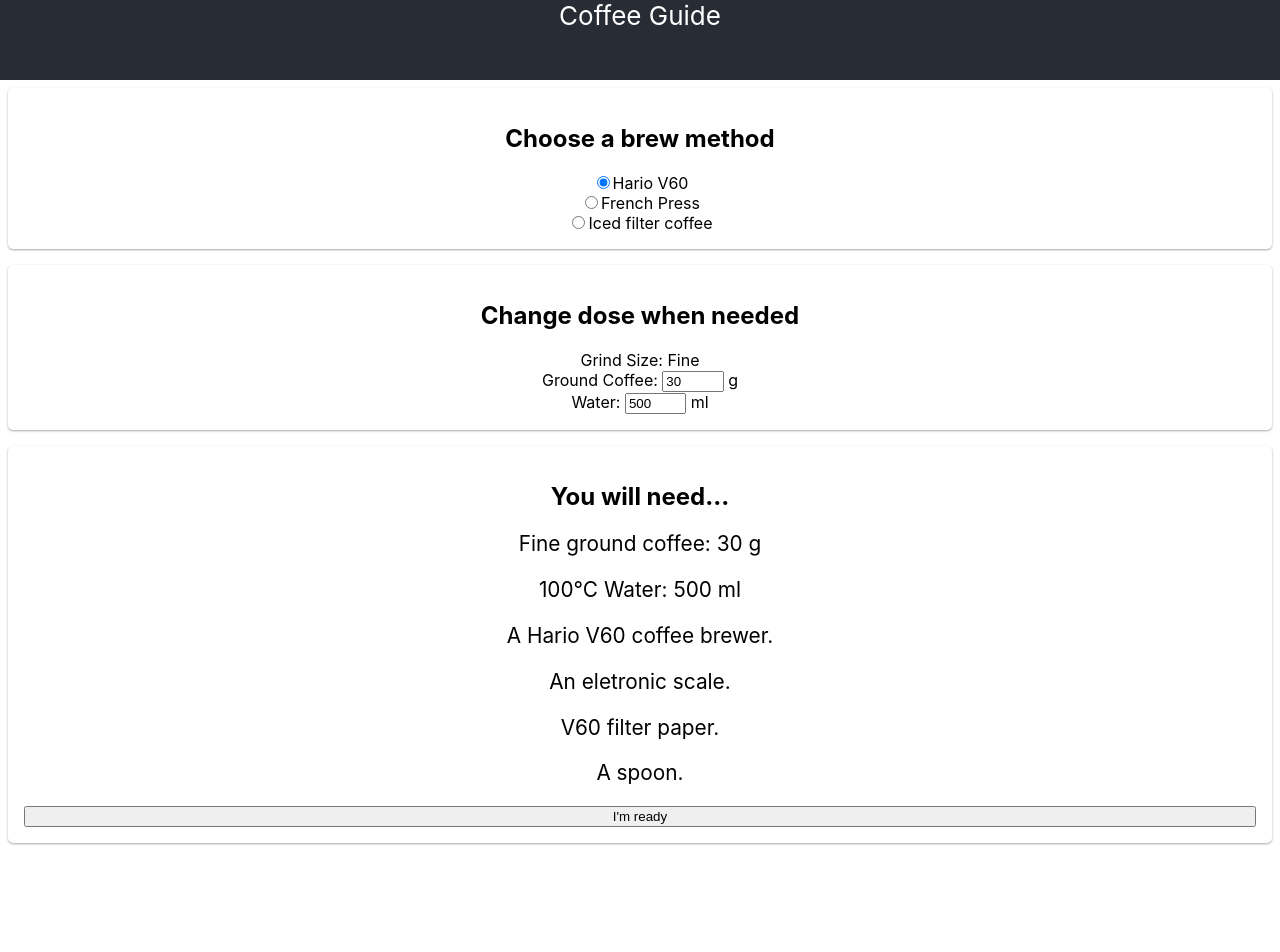
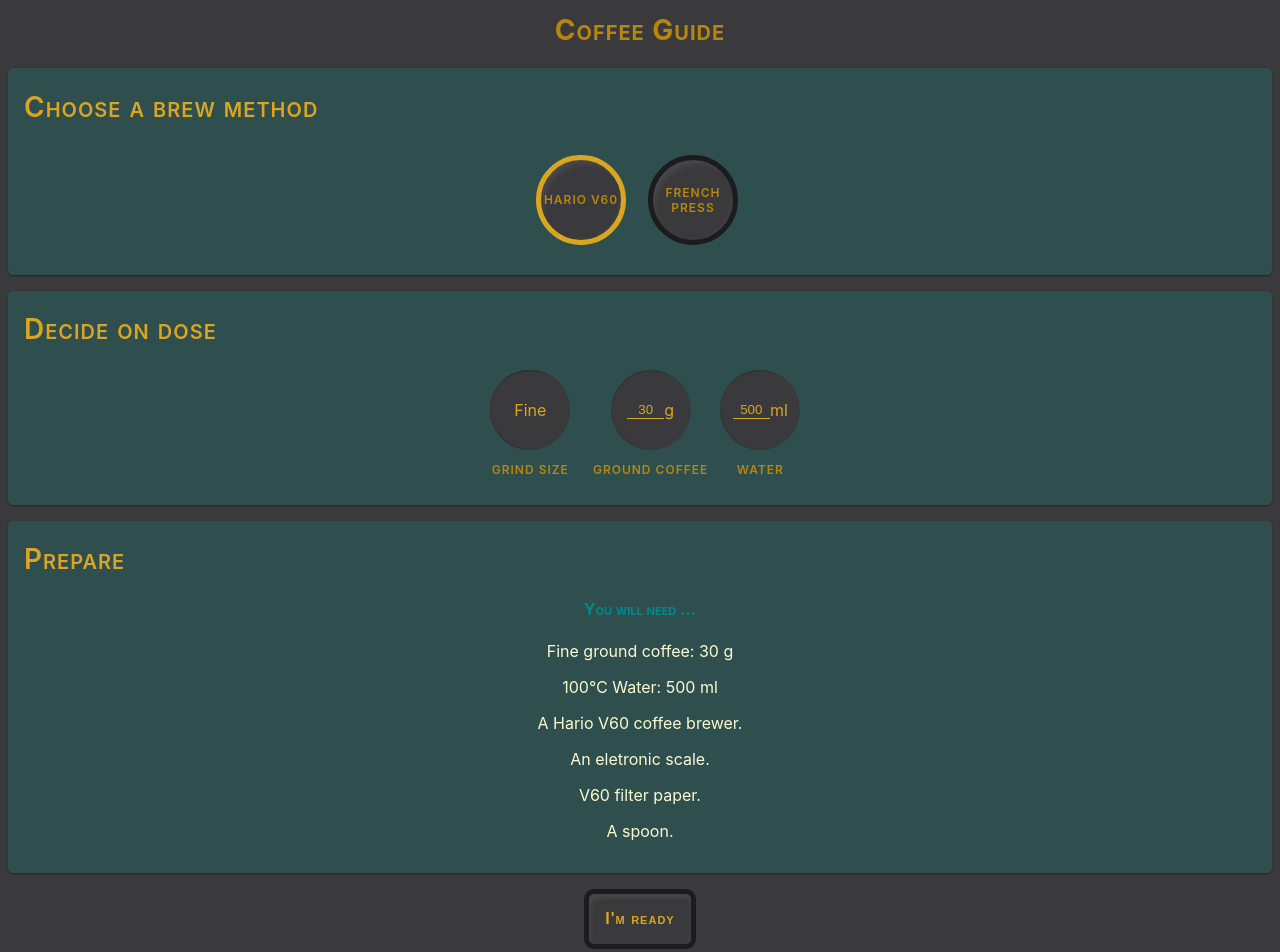
Before and after one commit to mgeorgetw/CoffeeCrush, a React (Create React App) app: page / in a window 1280 px wide. Shown: the top 952 px of the page. Before the commit the page ends 851 px from the top, so only its background shows below. Built offline with nearby package versions, Linux system fonts and the light colour scheme.

Commit message:
First working prototype with styles.

```diff
--- a/public/index.html
+++ b/public/index.html
@@ -7,7 +7,7 @@
     <meta name="theme-color" content="#000000" />
     <meta
       name="description"
-      content="Web site created using create-react-app"
+      content="Your coffee making companion."
     />
     <link rel="apple-touch-icon" href="%PUBLIC_URL%/logo192.png" />
     <!--
@@ -24,7 +24,7 @@
       work correctly both with client-side routing and a non-root public URL.
       Learn how to configure a non-root public URL by running `npm run build`.
     -->
-    <title>React App</title>
+    <title>Coffee Guide</title>
   </head>
   <body>
     <noscript>You need to enable JavaScript to run this app.</noscript>
--- a/src/App.css
+++ b/src/App.css
@@ -1,23 +1,209 @@
+body {
+  background-color: #3a3a3c;
+}
+
 .App {
   text-align: center;
+  color: darkcyan;
 }
 
 .App-header {
-  background-color: #282c34;
-  min-height: 10vh;
   display: flex;
-  flex-direction: column;
   align-items: center;
-  font-size: calc(10px + 2vmin);
-  color: white;
+  justify-content: center;
+  margin: 10px 0;
+  /* background-color: darkgoldenrod; */
+  background-color: inherit;
+  height: 5vh;
+}
+
+.app-title {
+  /* color: #3a3a3c; */
+  font-size: calc(12px + 2vmin);
+  color: darkgoldenrod;
+  font-variant: small-caps;
+  letter-spacing: 1px;
 }
 
 .App-link {
   color: #61dafb;
 }
 
-.topnav {
+.heading {
+  font-size: calc(12px + 2vmin);
+  margin-top: 0.2em;
+  text-align: left;
+  color: goldenrod;
+  font-variant: small-caps;
+  letter-spacing: 1px;
+  font-weight: 600;
+}
+
+.low_key_heading {
+  color: darkcyan;
+  font-variant: small-caps;
+}
+
+.nav_heading {
+  color: antiquewhite;
+  display: inline-block;
+}
+
+/* Radio button tile */
+.radio-btn-group {
   display: flex;
+  flex-wrap: wrap;
+  justify-content: center;
+}
+
+.input-container {
+  position: relative;
+  height: 6rem;
+  width: 6rem;
+  margin: 0.5rem;
+}
+
+.radio-btn {
+  opacity: 0;
+  position: absolute;
+  top: 0;
+  left: 0;
+  height: 100%;
+  width: 100%;
+  margin: 0;
+  cursor: pointer;
+}
+
+.radio-tile {
+  display: flex;
+  flex-direction: column;
+  align-items: center;
+  justify-content: center;
+  width: 5em;
+  height: 5em;
+  border: 5px solid #1c1c1e;
+  border-radius: 60px;
+  transition: transform 300ms ease;
+  background-color: #3a3a3c;
+  box-shadow: inset 5px 7px 5px -3px #48484a, inset -3px -2px 4px -3px #48484a;
+}
+
+/* .icon svg { */
+/*   fill: darkcyan; */
+/*   width: 3rem; */
+/*   height: 3rem; */
+/* } */
+
+.radio-btn-label {
+  text-align: center;
+  font-size: 0.75rem;
+  font-weight: 600;
+  text-transform: uppercase;
+  letter-spacing: 1px;
+  color: darkgoldenrod;
+}
+
+.radio-btn:checked + .radio-tile {
+  border: 5px solid goldenrod;
+  box-shadow: inset 5px 7px 5px -3px #48484a, inset -3px -2px 4px -3px #48484a;
+}
+
+.nav-btn {
+  position: relative;
+  border: none;
+  background-color: inherit;
+  color: darkgoldenrod;
+  font-size: 16px;
+  font-weight: medium;
+  cursor: pointer;
+  float: left;
+}
+
+.prime_button {
+  background-color: #3a3a3c;
+  font-variant: small-caps;
+  letter-spacing: 1px;
+  font-size: 1em;
+  font-weight: bold;
+  color: goldenrod;
+  cursor: pointer;
+  padding: 1rem;
+  margin: 0.5rem;
+  border: 5px solid #1c1c1e;
+  box-shadow: inset 5px 7px 5px -3px #48484a, inset -3px -2px 4px -3px #48484a;
+  border-radius: 10px;
+}
+
+.prime_button:hover {
+  border: 5px solid goldenrod;
+  box-shadow: inset 5px 7px 5px -3px #48484a, inset -3px -2px 4px -3px #48484a;
+}
+
+.info-btn-group {
+  display: flex;
+  align-items: center;
+  justify-content: center;
+  flex-direction: column;
+}
+
+.btn-with-info {
+  display: flex;
+  flex-direction: row;
+  align-items: center;
+  justify-content: center;
+  width: 5em;
+  height: 5em;
+  border-radius: 60px;
+  transition: transform 300ms ease;
+  background-color: #3a3a3c;
+  color: goldenrod;
+  box-shadow: inset 1px 3px 3px -4px black, inset 2px -2px 3px -4px black;
+}
+
+.info-btn-label {
+  margin: 1em;
+  text-align: center;
+  font-size: 0.75rem;
+  font-weight: 600;
+  text-transform: uppercase;
+  letter-spacing: 1px;
+  color: darkgoldenrod;
+}
+
+/* Styling number input */
+.number_input {
+  text-align: center;
+  width: 2.5em;
+  border: none;
+  border-bottom: 1px solid goldenrod;
+  background-color: inherit;
+  color: goldenrod;
+  user-select: all;
+  -moz-user-select: -moz-all;
+  -webkit-user-select: all;
+}
+
+input[type="number"]::-webkit-inner-spin-button {
+  -webkit-appearance: none;
+}
+
+input[type="number"] {
+  -moz-appearance: textfield;
+  appearance: textfield;
+  margin: 0;
+}
+
+input[type="number"]::-webkit-inner-spin-button,
+input[type="number"]::-webkit-outer-spin-button {
+  -webkit-appearance: none;
+  margin: 0;
+}
+
+.absolute_center {
+  position: absolute;
+  margin: auto;
+  left: 0;
+  right: 0;
 }
 
 .slider {
@@ -25,8 +211,9 @@
   top: 0vh;
   height: 100vh;
   overflow: hidden;
-  transition: all 0.7s;
+  transition: all 1s;
 }
+
 .slider > * {
   background-color: darkslategray;
 }
@@ -36,27 +223,44 @@
   height: 0;
 }
 
+#stopwatch {
+  height: 50vh;
+}
+
+#stopwatch > .digits {
+  font-size: 4em;
+  font-weight: 200;
+}
+
 div.scroll {
-  background-color: pink;
+  height: 30vh;
+  background-color: darkslategray;
   scroll-behavior: smooth;
   overflow-x: hidden;
   overflow-y: auto;
   text-align: center;
-  padding: 20px;
 }
 
 .digits {
+  font-variant: small-caps;
+  font-size: 1em;
   font-family: monospace;
-  color: darkgoldenrod;
+  font-weight: bold;
+  color: goldenrod;
+  display: block;
 }
 
-.timestamp {
-  display: block;
+.instruction {
+  font-size: 1.3em;
+  color: darkcyan;
+}
+
+.active-text {
+  color: lightgoldenrodyellow;
 }
 
 .item-lists {
   padding-left: 0;
-  font-size: 1.3em;
 }
 
 .list-item {
@@ -66,10 +270,6 @@ div.scroll {
 
 .list-item:first-child {
   margin-top: 0;
-}
-
-.number_input {
-  width: 4em;
 }
 
 .flex-card-list {
@@ -96,6 +296,7 @@ div.scroll {
 
 /* Code to adjust the layout to 3 cards per row */
 .flex-card {
+  background-color: darkslategray;
   display: flex;
   flex-direction: column;
   padding: 1rem;
--- a/src/App.tsx
+++ b/src/App.tsx
@@ -8,8 +8,62 @@ import { Card } from "./elements/Card";
 import brewMethods from "./data/BrewMethods.json";
 import "./App.css";
 
-// TODO: Sync instruction with stopwatch.
 // TODO: Stopwatch visualization: circular progress bar, real-time pouring suggestions.
+
+const StepsList = ({
+  calculatedSteps,
+  currentStep,
+  isRunning,
+}: {
+  calculatedSteps: Array<{
+    order: number;
+    duration: number;
+    instruction: string;
+  }>;
+  isRunning: boolean;
+  currentStep: number;
+}) => {
+  return (
+    <>
+      <h4 className="low_key_heading">Steps</h4>
+      <div className="scroll">
+        <ul className="item-lists">
+          {!isRunning ? (
+            calculatedSteps.map((step, index) => (
+              <li className="list-item" key={index}>
+                <span className="digits">
+                  {step.duration} second{step.duration > 1 ? "s" : ""}
+                </span>
+                <span
+                  className={`instruction ${
+                    step.order === currentStep && "active-text"
+                  }`}
+                >
+                  {step.instruction}
+                </span>
+              </li>
+            ))
+          ) : (
+            <>
+              <li className="list-item">
+                <span className="digits">Do</span>
+                <span className="instruction active-text">
+                  {calculatedSteps[currentStep - 1].instruction}
+                </span>
+              </li>
+              <li className="list-item">
+                <span className="digits">Next Up</span>
+                <span className="instruction">
+                  {calculatedSteps[currentStep].instruction}
+                </span>
+              </li>
+            </>
+          )}
+        </ul>
+      </div>
+    </>
+  );
+};
 
 const InstructionCard = ({
   methodDetails,
@@ -24,54 +78,66 @@ const InstructionCard = ({
   setIsReady: Function;
 }) => {
   const [time, setTime] = useState<number>(0);
+  const [currentStep, setCurrentStep] = useState<number>(1);
+  const [untilNextStep, setUntilNextStep] = useState<number>(
+    methodDetails.steps[0].duration
+  );
   const [isRunning, setIsRunning] = useState<boolean>(false);
-  const minutes = ("0" + Math.floor((time / 60000) % 60)).toString().slice(-2);
-  const seconds = ("0" + Math.floor((time / 1000) % 60)).toString().slice(-2);
-  const milliseconds = ("0" + ((time / 10) % 1000)).toString().slice(-2);
-
-  const steps = methodDetails.steps.map((step) =>
-    step.replace(/\{([^}]+)\}/, ($0: string, $1: string) =>
-      Math.round(+$1 * water).toString()
-    )
-  );
-  const timedSteps = steps.map((step) => step.split("|"));
-
+  const calculatedSteps = methodDetails.steps.map((step) => {
+    return {
+      ...step,
+      instruction: step.instruction.replace(
+        /\{([^]+)\}/,
+        ($0: string, $1: string) => Math.round(+$1 * water).toString()
+      ),
+    };
+  });
+  const stepsLeft = calculatedSteps.length - currentStep;
   useEffect(() => {
     let interval: number = 0;
-    if (isRunning) {
+    if (isRunning && stepsLeft !== 0) {
       interval = window.setInterval(() => {
-        setTime((prevTime) => prevTime + 10);
-      }, 10);
+        setTime((prevTime) => prevTime + 1);
+        setUntilNextStep(untilNextStep - 1);
+        if (untilNextStep === 1) {
+          setCurrentStep((prevOrder) => prevOrder + 1);
+          setUntilNextStep(methodDetails.steps[currentStep].duration);
+        }
+      }, 1000);
     } else {
       clearInterval(interval);
     }
     return () => clearInterval(interval);
-  }, [isRunning]);
-
+  }, [isRunning, untilNextStep, currentStep, methodDetails.steps, stepsLeft]);
   return (
     <Card className={`slider ${!isReady && "close"}`}>
       <div className="topnav">
-        <button onClick={() => setIsReady(false)}>Close</button>
+        <h3 className="nav_heading absolute_center">{methodDetails.method}</h3>
+        <button
+          className="nav-btn"
+          onClick={() => {
+            setIsReady(false);
+            setIsRunning(false);
+            setTime(0);
+            setCurrentStep(1);
+            setUntilNextStep(methodDetails.steps[0].duration);
+          }}
+        >
+          Close
+        </button>
       </div>
       <Stopwatch
+        time={time}
         setTime={setTime}
         isRunning={isRunning}
         setIsRunning={setIsRunning}
-        minutes={minutes}
-        seconds={seconds}
-        milliseconds={milliseconds}
+        setCurrentStep={setCurrentStep}
       />
-      <h2 className="heading">Steps</h2>
-      <div className="scroll">
-        <ul className="item-lists">
-          {timedSteps.map((step, index) => (
-            <li className="list-item" key={index}>
-              <span className="digits timestamp">{step[0]}</span>
-              <span className="instruction">{step[1]}</span>
-            </li>
-          ))}
-        </ul>
-      </div>
+      <StepsList
+        isRunning={isRunning}
+        calculatedSteps={calculatedSteps}
+        currentStep={currentStep}
+      />
     </Card>
   );
 };
@@ -84,19 +150,19 @@ function App() {
     chosenMethodDetails!.defaultCoffeeInGram
   );
   const [water, setWater] = useState(chosenMethodDetails!.defaultWaterInMl);
-
-  if (!brewMethods) return <p>Loading</p>;
   const grindSize = chosenMethodDetails?.grindSize;
 
   return (
     <div className="App">
-      <header className="App-header">Coffee Guide</header>
+      <header className="App-header">
+        <h1 className="app-title">Coffee Guide</h1>
+      </header>
 
       <Card>
-        <div id={"brewing_method_options"}>
-          <h2 className={"heading"}>Choose a brew method</h2>
+        <h2 className="heading">Choose a brew method</h2>
+        <div className="radio-btn-group">
           {brewMethods.map((item, index) => (
-            <div className="rounded_button" key={index}>
+            <div className="input-container" key={index}>
               {RadioButton(item.method, item.method, method, setMethod)}
             </div>
           ))}
@@ -114,7 +180,6 @@ function App() {
         methodDetails={chosenMethodDetails!}
         coffeeNeeded={beanWeight}
         waterNeeded={water}
-        setIsReady={setIsReady}
       />
       <InstructionCard
         methodDetails={chosenMethodDetails!}
@@ -123,6 +188,9 @@ function App() {
         isReady={isReady}
         setIsReady={setIsReady}
       />
+      <button className="prime_button" onClick={() => setIsReady(true)}>
+        I'm ready
+      </button>
     </div>
   );
 }
--- a/src/DoseCard/index.tsx
+++ b/src/DoseCard/index.tsx
@@ -37,11 +37,18 @@ export const DoseCard = ({
   };
   return (
     <Card>
-      <div id="dose_options">
-        <h2 className="heading">Change dose when needed</h2>
-        <div className="button_with_info">Grind Size: {grindSize}</div>
-        <div className="button_with_info">
-          <label>Ground Coffee: </label>
+      <div id="dose-section">
+        <h2 className="heading">Decide on dose</h2>
+        <div className="radio-btn-group">
+          <div className="info-btn-group">
+            <div className="btn-with-info">
+              <div className="btn-with-info">{grindSize}</div>
+            </div>
+            <label className="info-btn-label">Grind Size</label>
+          </div>
+
+          <div className="info-btn-group">
+            <div className="btn-with-info">
               <input
                 className="number_input"
                 type="number"
@@ -52,8 +59,10 @@ export const DoseCard = ({
               />{" "}
               g
             </div>
-        <div className="button_with_info">
-          <label>Water: </label>
+            <label className="info-btn-label">Ground Coffee</label>
+          </div>
+          <div className="info-btn-group">
+            <div className="btn-with-info">
               <input
                 className="number_input"
                 type="number"
@@ -64,6 +73,9 @@ export const DoseCard = ({
               />{" "}
               ml
             </div>
+            <label className="info-btn-label">Water</label>
+          </div>
+        </div>
       </div>
     </Card>
   );
--- a/src/PreparationCard/index.tsx
+++ b/src/PreparationCard/index.tsx
@@ -1,37 +1,36 @@
 import { Card } from "../elements/Card";
 import { TypeBrewMethod } from "../data/TypeBrewMethod";
+import styles from "./PreparationCard.module.css";
 
 export const PreparationCard = ({
   methodDetails,
   coffeeNeeded,
   waterNeeded,
-  setIsReady,
 }: {
   methodDetails: TypeBrewMethod;
   coffeeNeeded: number;
   waterNeeded: number;
-  setIsReady: Function;
 }) => {
   return (
     <Card>
       <div id="ready_page">
-        <h2 className={"heading"}>You will need...</h2>
+        <h2 className={"heading"}>Prepare</h2>
+        <h4 className="low_key_heading">You will need ...</h4>
         <ul className="item-lists">
-          <li className="list-item">
+          <li className="list-item active-text">
             {methodDetails.grindSize} ground coffee: {Math.round(coffeeNeeded)}{" "}
             g
           </li>
-          <li className="list-item">
+          <li className="list-item active-text">
             {methodDetails.waterTemperature} Water: {Math.round(waterNeeded)} ml
           </li>
           {methodDetails.tools.map((t, index) => (
-            <li key={index} className="list-item">
+            <li key={index} className="list-item active-text">
               {t}
             </li>
           ))}
         </ul>
       </div>
-      <button onClick={() => setIsReady(true)}>I'm ready</button>
     </Card>
   );
 };
--- a/src/data/BrewMethods.json
+++ b/src/data/BrewMethods.json
@@ -13,15 +13,31 @@
       "A spoon."
     ],
     "steps": [
-      "00:00|Pour {0.12} ml of water and wait to bloom.",
-      "00:05|Swirl the brewer until the grounds look well mixed.",
-      "00:10|Wait 35 seconds.",
-      "00:45|Pour water until {0.6} ml.",
-      "01:15|Wait 5 seconds.",
-      "01:20|Keep pouring water until {1} ml.",
-      "01:50|Stir for 5 seconds.",
-      "01:55|Wait for the drawdown.",
-      "02:15|Enjoy your coffee!"
+      {
+        "order": 1,
+        "duration": 5,
+        "instruction": "Pour {0.12} ml of water and wait to bloom."
+      },
+      {
+        "order": 2,
+        "duration": 5,
+        "instruction": "Swirl the brewer until the grounds look well mixed."
+      },
+      { "order": 3, "duration": 35, "instruction": "Wait 35 seconds." },
+      {
+        "order": 4,
+        "duration": 30,
+        "instruction": "Pour water until {0.6} ml."
+      },
+      { "order": 5, "duration": 5, "instruction": "Wait 5 seconds." },
+      {
+        "order": 6,
+        "duration": 30,
+        "instruction": "Keep pouring water until {1} ml."
+      },
+      { "order": 7, "duration": 5, "instruction": "Stir for 5 seconds." },
+      { "order": 8, "duration": 20, "instruction": "Wait for the drawdown." },
+      { "order": 9, "duration": 0, "instruction": "Enjoy your coffee!" }
     ]
   },
   {
@@ -33,25 +49,23 @@
     "ratio": 16.66,
     "tools": ["A french press brewer.", "An eletronic scale.", "Two spoons."],
     "steps": [
-      "00:00|Pour {1} ml of water.",
-      "00:10|Wait 4 minutes.",
-      "04:10|Use spoons to stir floating crusts and discard what remains floating.",
-      "04:30|Wait at least 5 minutes.",
-      "09:30|Enjoy your coffee!"
+      {
+        "order": 1,
+        "duration": 10,
+        "instruction": "Pour {1} ml of water."
+      },
+      { "order": 2, "duration": 240, "instruction": "Wait 4 minutes." },
+      {
+        "order": 3,
+        "duration": 15,
+        "instruction": "Use spoons to stir floating crusts and discard what remains floating."
+      },
+      {
+        "order": 4,
+        "duration": 300,
+        "instruction": "Wait at least 5 minutes."
+      },
+      { "order": 6, "duration": 0, "instruction": "Enjoy your coffee!" }
     ]
-  },
-  {
-    "method": "Iced filter coffee",
-    "grindSize": "Medium",
-    "defaultCoffeeInGram": 35,
-    "defaultWaterInMl": 500,
-    "waterTemperature": "100℃",
-    "ratio": 14.2,
-    "tools": [
-      "A Hario V60 coffee brewer.",
-      "An eletronic scale.",
-      "Two spoons."
-    ],
-    "steps": ["00:00|Pour {1} ml of water."]
   }
 ]
--- a/src/data/TypeBrewMethod.tsx
+++ b/src/data/TypeBrewMethod.tsx
@@ -6,5 +6,9 @@ export interface TypeBrewMethod {
   waterTemperature: string;
   ratio: number;
   tools: string[];
-  steps: string[];
+  steps: Array<{
+    order: number;
+    duration: number;
+    instruction: string;
+  }>;
 }
--- a/src/elements/RadioButton.tsx
+++ b/src/elements/RadioButton.tsx
@@ -4,13 +4,30 @@ export const RadioButton = (
   selected: string,
   handleChange: Function
 ) => (
-  <div className="radio-btn">
+  <>
     <input
+      className="radio-btn"
       id={item}
       type="radio"
       onChange={() => handleChange(item)}
       checked={item === selected}
     />
-    <label htmlFor={item}>{label}</label>
-  </div>
+    <div className="radio-tile">
+      {/* <div className="icon walk-icon"> */}
+      {/*   <svg */}
+      {/*     fill="#000000" */}
+      {/*     height="24" */}
+      {/*     viewBox="0 0 24 24" */}
+      {/*     width="24" */}
+      {/*     xmlns="http://www.w3.org/2000/svg" */}
+      {/*   > */}
+      {/*     <path d="M0 0h24v24H0z" fill="none" /> */}
+      {/*     <path d="M13.5 5.5c1.1 0 2-.9 2-2s-.9-2-2-2-2 .9-2 2 .9 2 2 2zM9.8 8.9L7 23h2.1l1.8-8 2.1 2v6h2v-7.5l-2.1-2 .6-3C14.8 12 16.8 13 19 13v-2c-1.9 0-3.5-1-4.3-2.4l-1-1.6c-.4-.6-1-1-1.7-1-.3 0-.5.1-.8.1L6 8.3V13h2V9.6l1.8-.7" /> */}
+      {/*   </svg> */}
+      {/* </div> */}
+      <label className="radio-btn-label" htmlFor={item}>
+        {label}
+      </label>
+    </div>
+  </>
 );
--- /dev/null
+++ b/src/elements/Stopwatch/Stopwatch.module.css
@@ -0,0 +1,24 @@
+.onOffButton {
+  background-color: #3a3a3c;
+  font-variant: small-caps;
+  letter-spacing: 1px;
+  font-size: 1em;
+  font-weight: bold;
+  text-align: center;
+  color: #1c1c1e;
+  cursor: pointer;
+  padding: 1rem;
+  width: 5em;
+  height: 5em;
+  border: 5px solid #1c1c1e;
+  transition: transform 300ms ease;
+  box-shadow: inset 5px 7px 5px -3px #48484a, inset -3px -2px 4px -3px #48484a;
+  border-radius: 50px;
+}
+
+.onOffButton:hover,
+.active {
+  color: goldenrod;
+  border: 5px solid goldenrod;
+  box-shadow: inset 5px 7px 5px -3px #48484a, inset -3px -2px 4px -3px #48484a;
+}
--- a/src/elements/Stopwatch/index.tsx
+++ b/src/elements/Stopwatch/index.tsx
@@ -1,49 +1,40 @@
 // import { useState, useEffect } from "react";
+import styles from "./Stopwatch.module.css";
 export const Stopwatch = ({
+  time,
   setTime,
   isRunning,
   setIsRunning,
-  minutes,
-  seconds,
-  milliseconds,
+  setCurrentStep,
 }: {
+  time: number;
   setTime: React.Dispatch<React.SetStateAction<number>>;
   isRunning: boolean;
   setIsRunning: React.Dispatch<React.SetStateAction<boolean>>;
-  minutes: string;
-  seconds: string;
-  milliseconds: string;
+  setCurrentStep: React.Dispatch<React.SetStateAction<number>>;
 }) => {
+  const minutes = ("0" + Math.floor((time / 60) % 60)).toString().slice(-2);
+  const seconds = ("0" + Math.floor(time % 60)).toString().slice(-2);
   return (
     <div id="stopwatch">
       <h1 className="digits">
         <span>{minutes}:</span>
-        <span>{seconds}:</span>
-        <span>{milliseconds}</span>
+        <span>{seconds}</span>
       </h1>
 
       <div id="stopwatch_controls">
-        {!isRunning && (
-          <button className="control" onClick={() => setIsRunning(true)}>
-            Go
-          </button>
-        )}
-        {isRunning && (
-          <>
-            <button className="control" onClick={() => setIsRunning(false)}>
-              Pause
-            </button>
-            <button
-              className="control"
-              onClick={() => {
-                setTime(0);
-                setIsRunning(false);
-              }}
-            >
-              Reset
-            </button>
-          </>
-        )}
+        <button
+          className={
+            isRunning
+              ? `${styles.onOffButton} ${styles.active}`
+              : styles.onOffButton
+          }
+          onClick={
+            isRunning ? () => setIsRunning(false) : () => setIsRunning(true)
+          }
+        >
+          Go
+        </button>
       </div>
     </div>
   );
```
Also changed, not shown: src/data/BrewMethods_copy.json (added, +63 -0 lines), src/PreparationCard/PreparationCard.module.css (added), 1 other file (tests, documents, lock files or other folders). Lines whose indentation alone changed are shown as unchanged.
